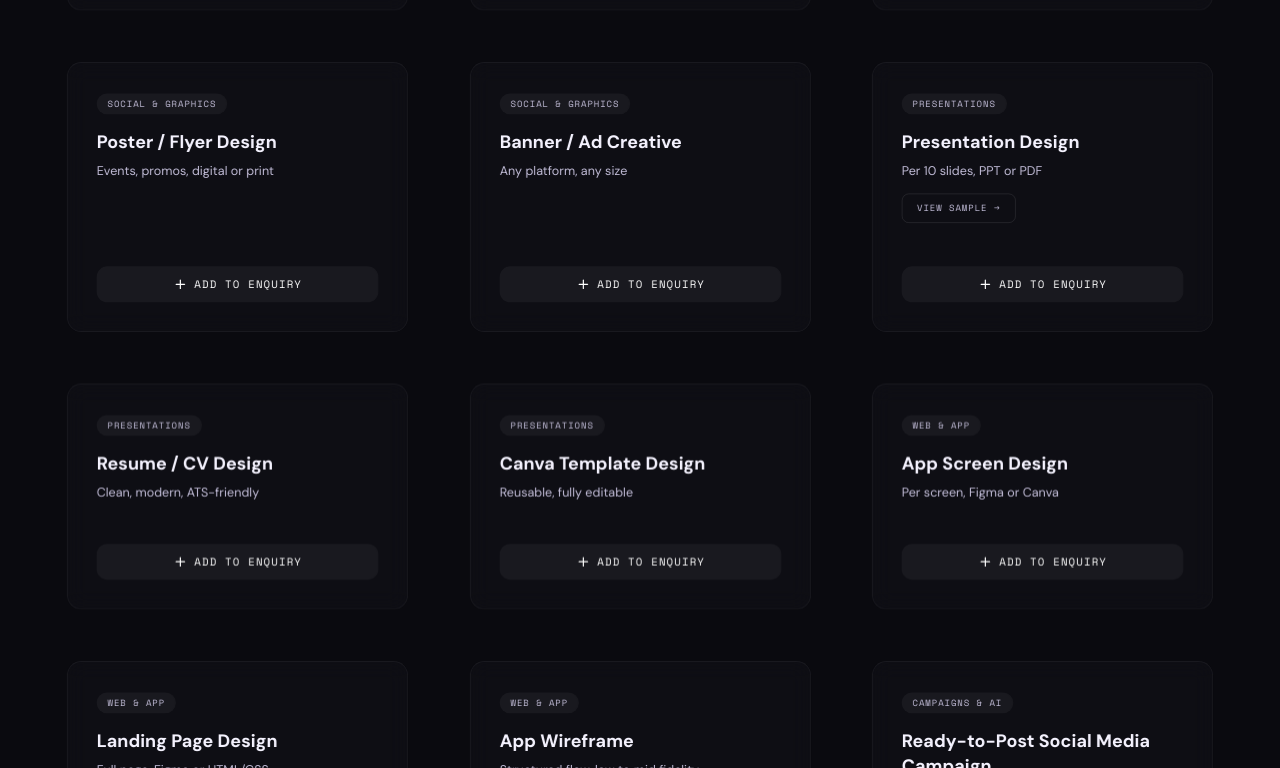
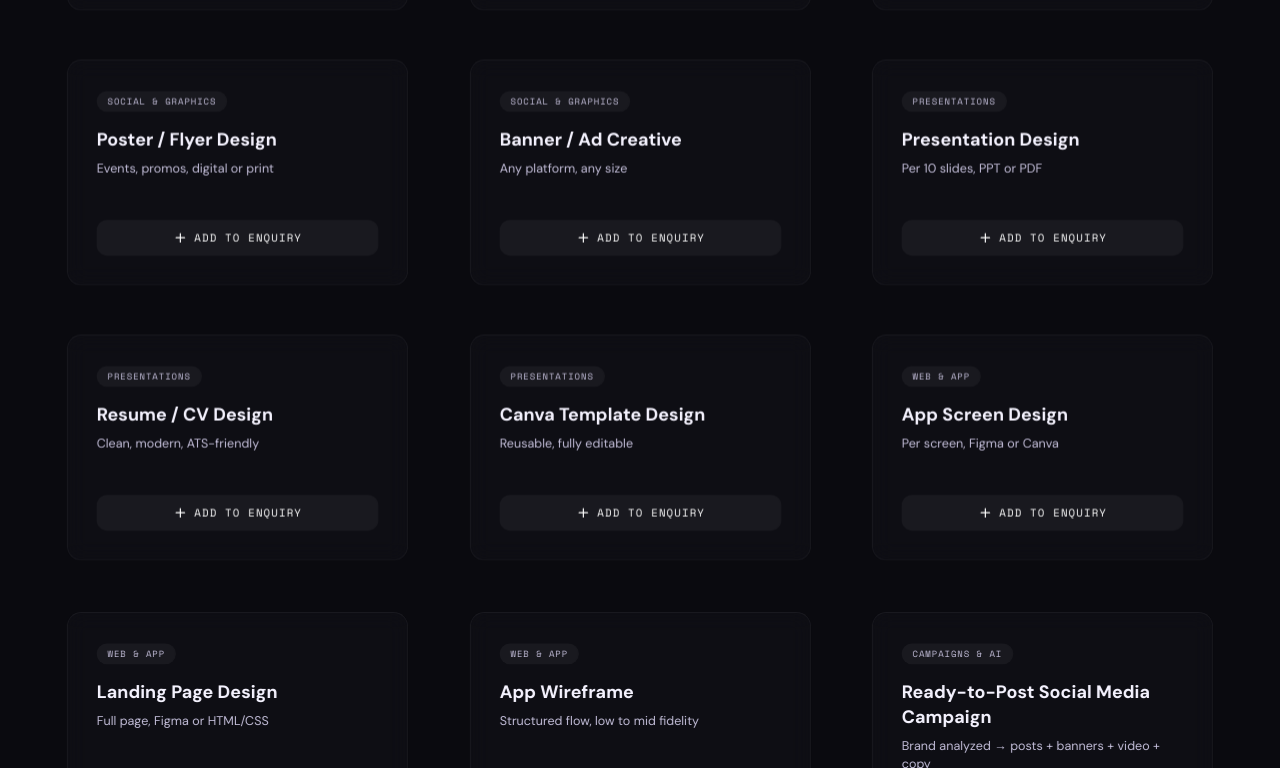
Before and after one commit to annuksk07-cloud/Indaratri-portfolio, a Next.js app: page / in a window 1280 px wide. Shown: the part 1752-2520 px from the top of the page. Built offline with nearby package versions, Linux system fonts and the light colour scheme.

Commit message:
feat: Remove direct link to sample from Services
The specific link to a Google Drive file for service 'p1' has been removed from the Services component. This change standardizes the presentation of services and removes hardcoded external links.

```diff
--- a/components/Services.tsx
+++ b/components/Services.tsx
@@ -159,16 +159,6 @@ export default function Services() {
                     </span>
                     <h3 className="text-xl font-bold mb-2">{service.name}</h3>
                     <p className="text-muted text-sm">{service.desc}</p>
-                    {service.id === 'p1' && (
-                      <a
-                        href="https://drive.google.com/file/d/1udDzBXgqwxA4p94pjw2vcaVyti3K248p/view?usp=drivesdk"
-                        target="_blank"
-                        rel="noopener noreferrer"
-                        className="inline-flex items-center gap-2 px-4 py-2 mt-4 rounded-lg border border-white/10 text-muted hover:border-white/30 hover:text-white transition-all duration-300 font-mono text-[10px] uppercase tracking-widest"
-                      >
-                        View Sample →
-                      </a>
-                    )}
                   </div>
 
                   <div className="mt-auto pt-6">
```
